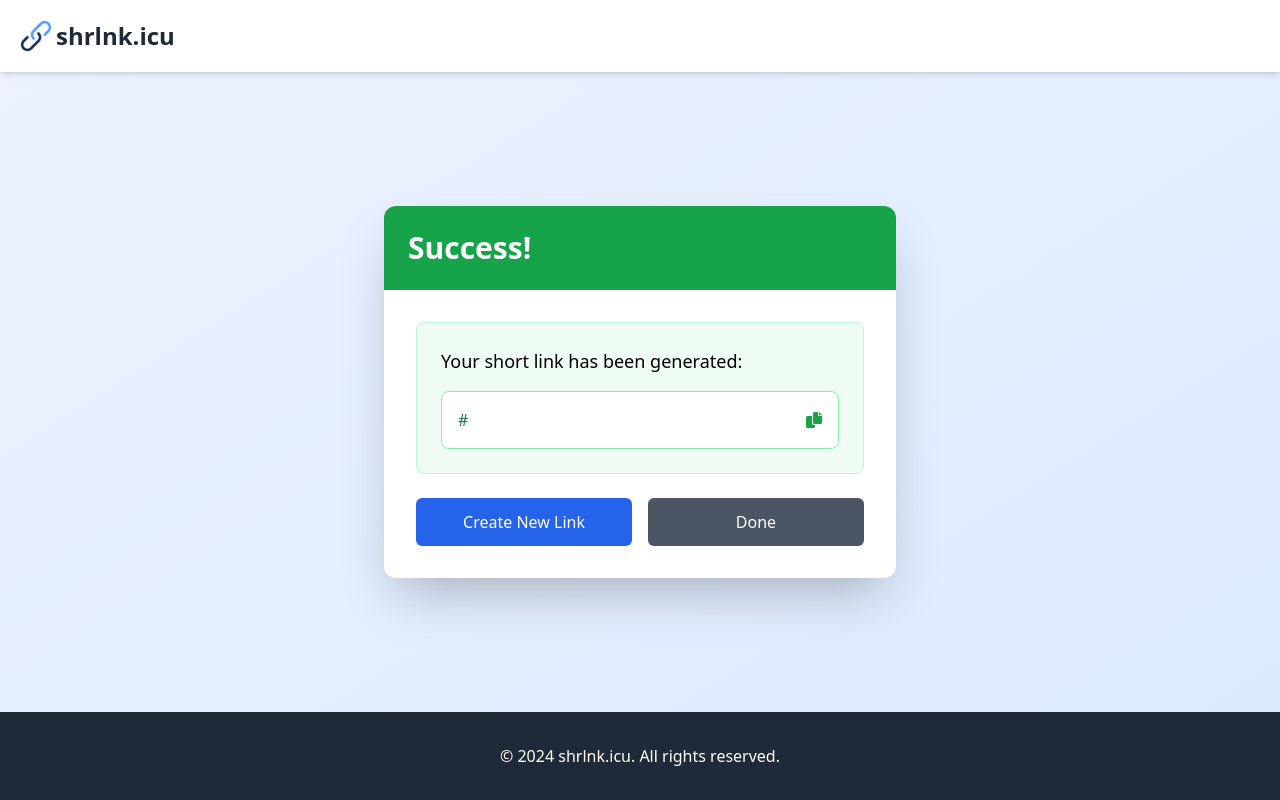
After one commit to nizarhaider/shrlnk, a Flask app: template templates/success.html in a window 1280 px wide. The commit adds this page. Run offline with Flask 3, Linux system fonts and the light colour scheme; the template is opened without the code that fills it: most values are stand-ins (such as "Sample title", 1, 10 or a date in 2020); some libraries are stand-ins or nearby versions.

Commit message:
Fixed reload issue Created new success page for link

```diff
--- a/app.py
+++ b/app.py
@@ -2,7 +2,7 @@ import sqlite3
 import os
 import requests
 from bs4 import BeautifulSoup
-from flask import Flask, request, render_template, jsonify
+from flask import Flask, request, render_template, jsonify, redirect, url_for, flash, session
 from flask_limiter import Limiter
 from flask_limiter.util import get_remote_address
 
@@ -16,6 +16,7 @@ from utils.init_db import init_db
 
 
 app = Flask(__name__)
+app.secret_key = os.environ.get('SECRET_KEY', 'your-default-secret-key-for-development')
 
 # Configuration
 DATABASE = "links.db"
@@ -165,7 +166,7 @@ def interface():
             if not image_url:
                 return render_template(
                     "interface.html",
-                    error="Failed to fetch image from original URL. Please try again or use a custom image URL.",
+                    error="Failed to fetch image from original URL. Please try again or use a custom image URL."
                 )
         else:
             image_url = request.form.get("image_url")
@@ -173,11 +174,12 @@ def interface():
         # Optional OG tag fields
         og_title = request.form.get("og_title", "")
         og_description = request.form.get("og_description", "")
+
         # Validate required fields
-        if not short_link or not original_url:
+        if not short_link or not original_url or not image_url:
             return render_template(
                 "interface.html",
-                error="Short link, original URL, and image URL are required!",
+                error="Short link, original URL, and image URL are required!"
             )
 
         try:
@@ -189,7 +191,7 @@ def interface():
                 if c.fetchone():
                     return render_template(
                         "interface.html",
-                        error="Short link already exists. Choose another.",
+                        error="Short link already exists. Choose another."
                     )
 
                 # Insert link with all details
@@ -203,15 +205,18 @@ def interface():
                 )
                 conn.commit()
 
+            # Redirect to success page
+            generated_link = f"https://{DOMAIN_NAME}/{short_link}"
             return render_template(
-                "interface.html",
-                success=f"Short link generated: https://{DOMAIN_NAME}/{short_link}",
+                "success.html",
+                short_link=generated_link
             )
+
         except Exception as e:
             return render_template("interface.html", error=str(e))
 
+    # Handle GET request
     return render_template("interface.html")
-
 
 @app.route("/get_og_image")
 def get_og_image():
--- /dev/null
+++ b/templates/success.html
@@ -0,0 +1,66 @@
+<!DOCTYPE html>
+<html lang="en">
+<head>
+    <meta charset="UTF-8">
+    <meta name="viewport" content="width=device-width, initial-scale=1.0">
+    <title>Link Generated Successfully - ShortLinks</title>
+    <script src="https://cdn.tailwindcss.com"></script>
+    <link href="https://cdnjs.cloudflare.com/ajax/libs/font-awesome/6.0.0-beta3/css/all.min.css" rel="stylesheet">
+    <link rel="icon" href="/static/images/logo.png" type="image/x-icon">
+</head>
+<body class="bg-gradient-to-br from-indigo-50 to-blue-100 min-h-screen flex flex-col">
+    <nav class="bg-white shadow-md">
+        <div class="container mx-auto px-4 py-4 flex justify-between items-center">
+            <div class="flex items-center">
+                <img src="/static/images/logo.png" alt="Logo" class="w-10">
+                <a href="/">
+                    <span class="text-2xl font-bold text-gray-800">shrlnk.icu</span>
+                </a>
+            </div>
+        </div>
+    </nav>
+
+    <main class="container mx-auto px-4 py-12 flex-grow flex items-center justify-center">
+        <div class="bg-white shadow-2xl rounded-xl overflow-hidden max-w-lg w-full">
+            <div class="bg-green-600 text-white p-6">
+                <h1 class="text-3xl font-bold">Success!</h1>
+            </div>
+            <div class="p-8 space-y-6">
+                <div class="bg-green-50 border border-green-200 rounded-lg p-6">
+                    <p class="text-lg mb-4">Your short link has been generated:</p>
+                    <div class="bg-white border border-green-300 rounded-lg p-4 flex items-center justify-between">
+                        <span class="text-green-700 font-medium">{{ short_link }}</span>
+                        <button onclick="copyToClipboard('{{ short_link }}')" class="text-green-600 hover:text-green-800">
+                            <i class="fas fa-copy"></i>
+                        </button>
+                    </div>
+                </div>
+                <div class="flex space-x-4">
+                    <a href="/interface" class="flex-1 bg-blue-600 text-white py-3 rounded-md hover:bg-blue-700 transition duration-300 text-center">
+                        Create New Link
+                    </a>
+                    <a href="/" class="flex-1 bg-gray-600 text-white py-3 rounded-md hover:bg-gray-700 transition duration-300 text-center">
+                        Done
+                    </a>
+                </div>
+            </div>
+        </div>
+    </main>
+
+    <footer class="bg-gray-800 text-white py-8">
+        <div class="container mx-auto px-4 text-center">
+            <p>&copy; 2024 shrlnk.icu. All rights reserved.</p>
+        </div>
+    </footer>
+
+    <script>
+    function copyToClipboard(text) {
+        navigator.clipboard.writeText(text).then(() => {
+            alert('Link copied to clipboard!');
+        }).catch(err => {
+            console.error('Failed to copy text: ', err);
+        });
+    }
+    </script>
+</body>
+</html>
```
Also changed, not shown: templates/interface.html (+9 -10 lines).
